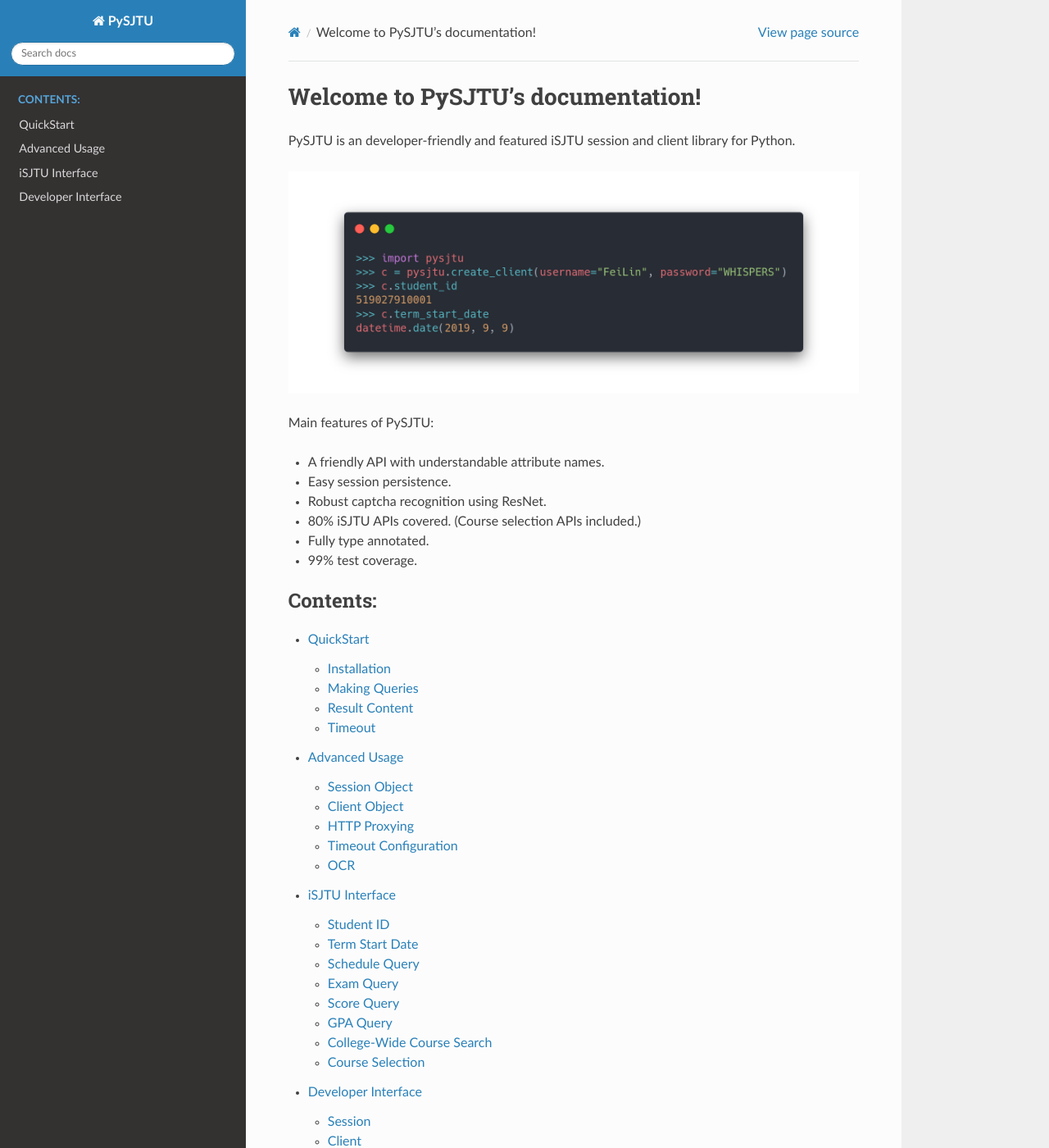
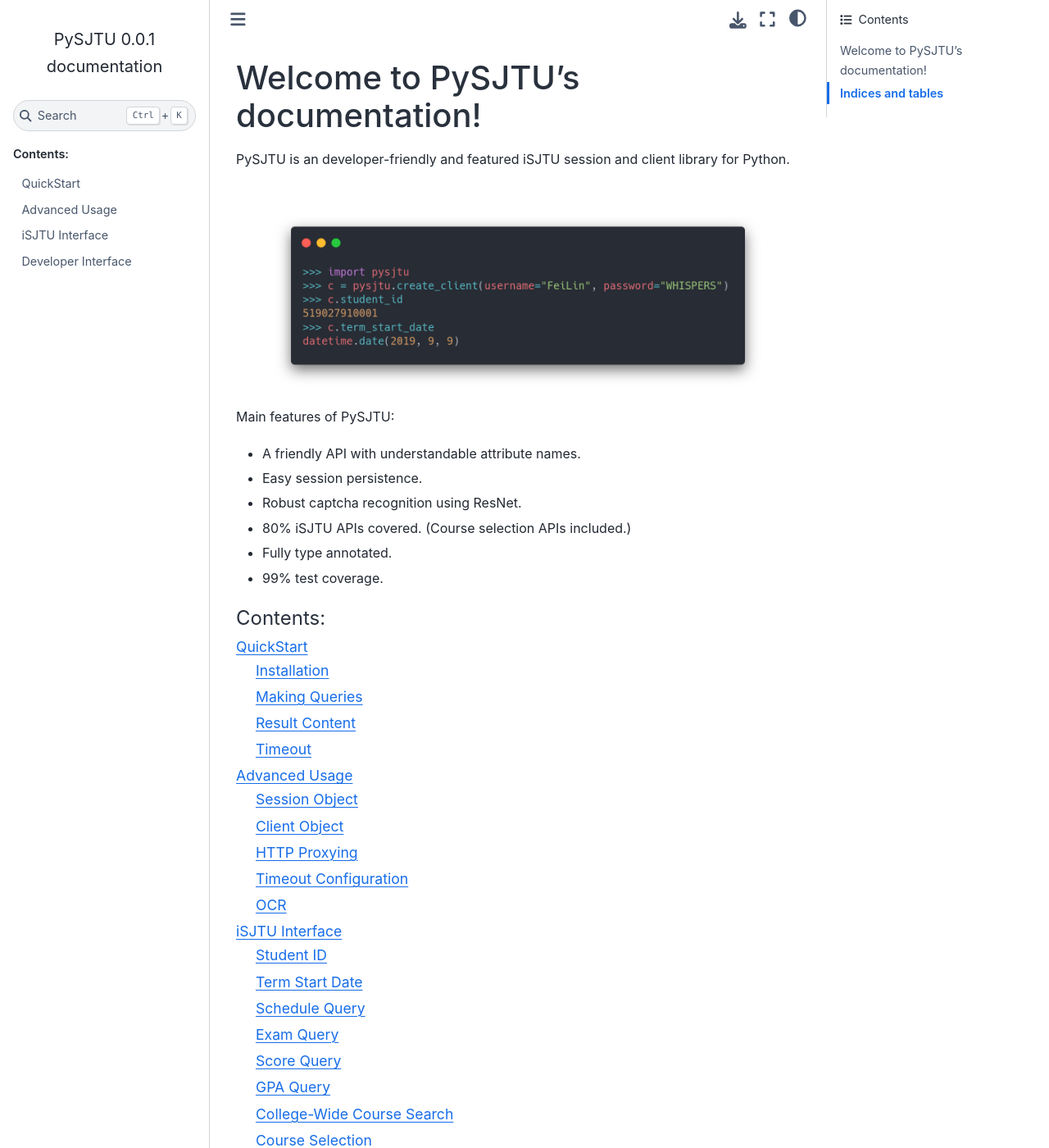
Before and after one commit to PhotonQuantum/pysjtu, a Sphinx documentation site: the page built from docs/index.rst, in a window 1280 px wide and 1400 px high. Shown: the whole window at 82% size. Built offline with Sphinx 7.4.7 and the Sphinx Book theme 1.1.4, drawn with Linux system fonts in a browser that asks for light colours; some of the changed text lies outside the part shown.

Commit message:
doc: use ebp theme for sphinx

```diff
--- a/docs/conf.py
+++ b/docs/conf.py
@@ -37,7 +37,6 @@ extensions = [
     'sphinx_autodoc_typehints',
     'sphinx.ext.coverage',
     'sphinx.ext.autosectionlabel',
-    'sphinx_rtd_theme'
 ]
 
 # Add any paths that contain templates here, relative to this directory.
@@ -57,7 +56,7 @@ master_doc = 'index'
 # a list of builtin themes.
 #
 # html_theme = 'alabaster'
-html_theme = 'sphinx_rtd_theme'
+html_theme = 'sphinx_book_theme'
 
 # Add any paths that contain custom static files (such as style sheets) here,
 # relative to this directory. They are copied after the builtin static files,
--- a/pyproject.toml
+++ b/pyproject.toml
@@ -29,8 +29,8 @@ documentation = "https://pysjtu.readthedocs.io/en/latest"
 [project.optional-dependencies]
 docs = [
     "Sphinx>=6.1.3",
-    "sphinx-rtd-theme>=0.5.1",
     "sphinx-autodoc-typehints>=1.20.2",
+    "sphinx-book-theme>=0.0.39",
 ]
 tests = [
     "pytest>=7.2.1",
```
Also changed, not shown: 1 other file.
